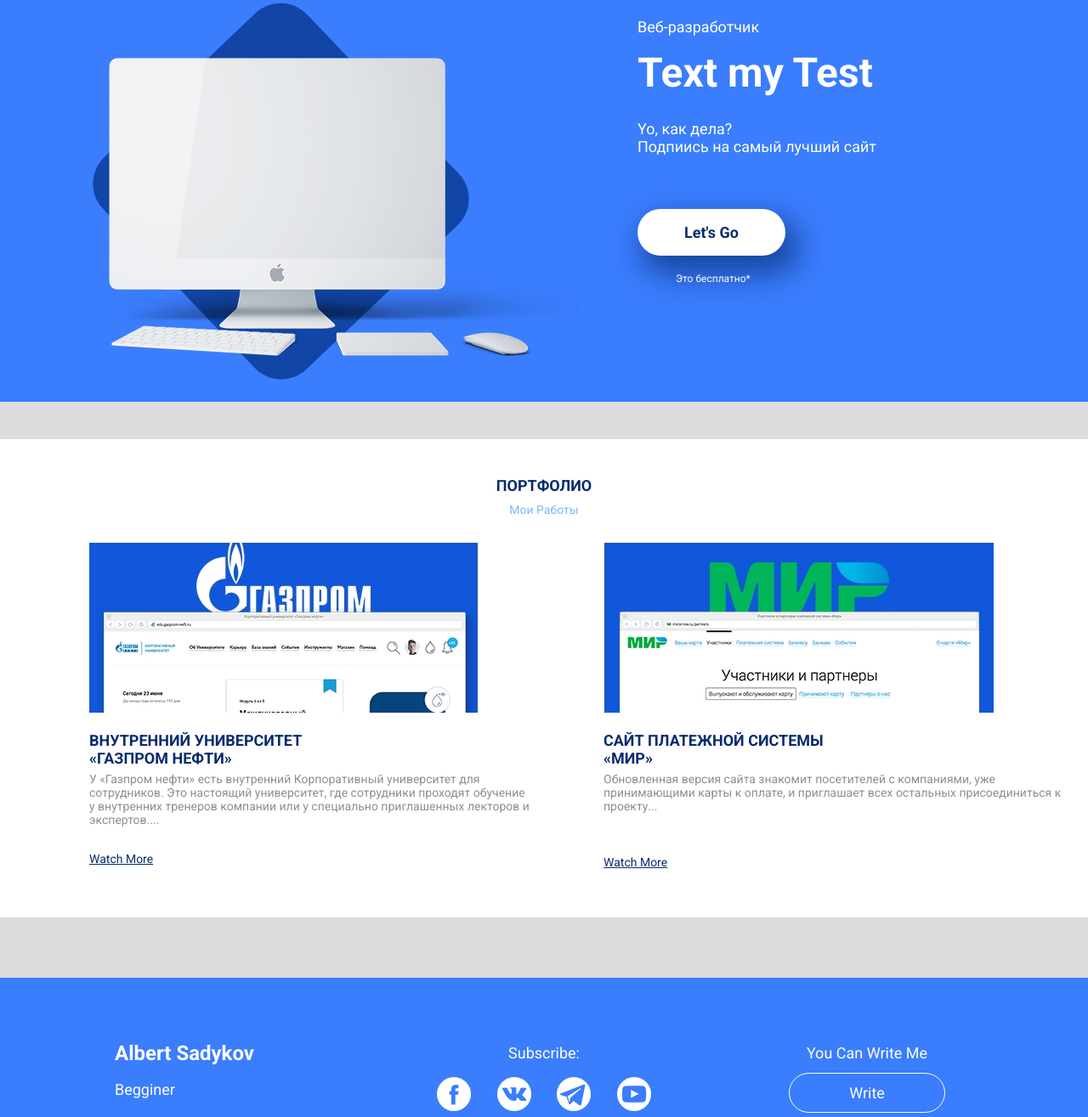
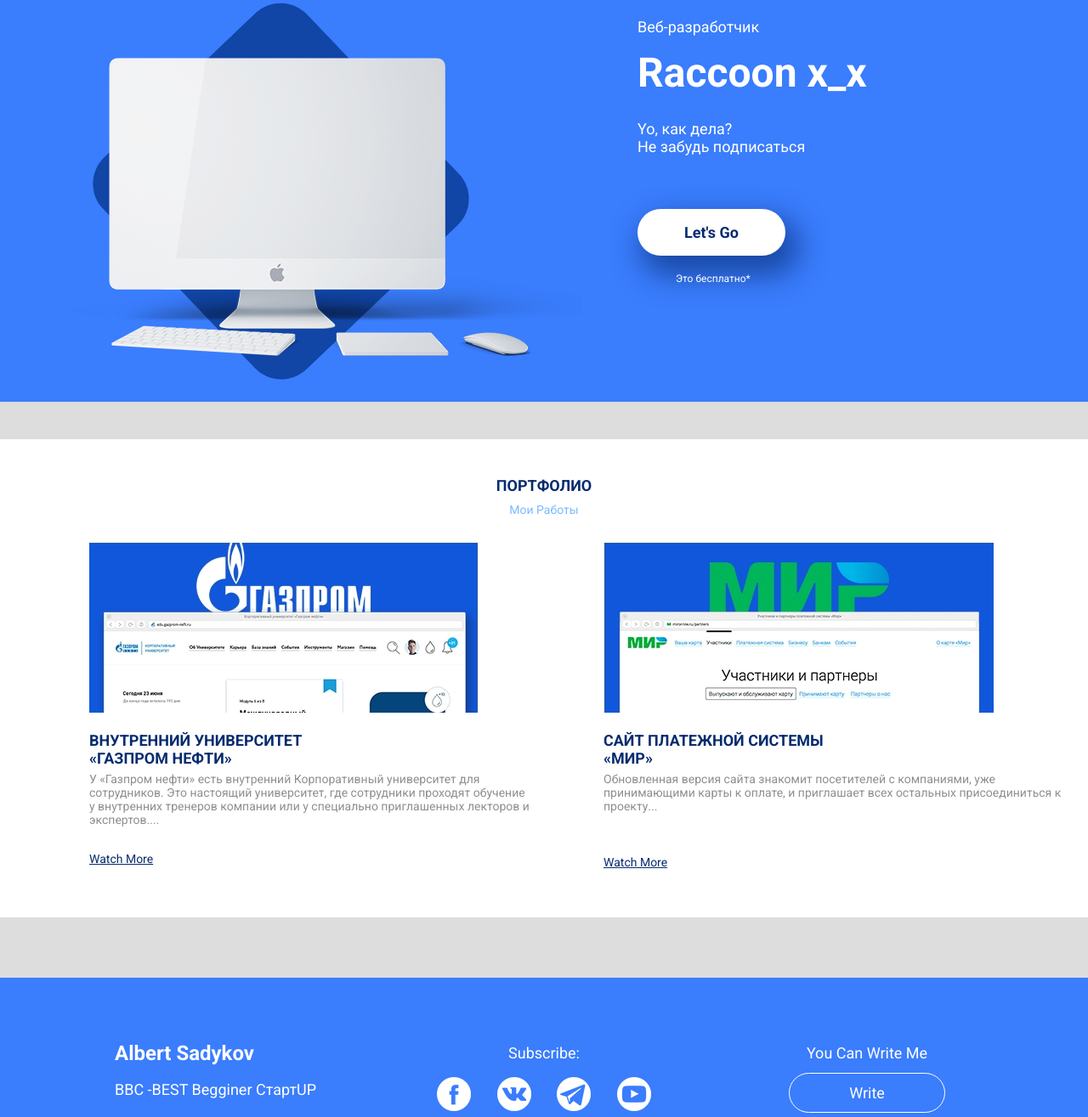
Before and after one commit to AlbertSadykovOfficial/demo, a plain HTML site: page index.html in a window 1280 px wide. Shown: the part 56-1371 px from the top of the page at 85% size. Drawn offline with Linux system fonts and the light colour scheme.

Commit message:
Add files via upload

```diff
--- a/index.html
+++ b/index.html
@@ -31,8 +31,8 @@
 								<div class = "col-md-7"> <img class = "header-img" src="img/backEndMAC.png" alt="Macintosh"></div>
 															<div class = "col-md-5">
 				<p class="header-pretitle">Веб-разработчик</p>
-				 <h1 class="header-title">Text my Test</h1>
-					<p class="header-subtitle">Yo, как дела?<br>Подпиись на самый лучший сайт</p>
+				 <h1 class="header-title">Raccoon x_x</h1>
+					<p class="header-subtitle">Yo, как дела?<br>Не забудь подписаться</p>
 
 						<div class="Header-button-block"></div>
 					<a href="https://www.instagram.com/raccoon_x__/" class="Header-button">Let's Go</a>
@@ -71,7 +71,7 @@
 	<footer>		 <div class="container">	<div class="row">
 
 				<div class="col-md-4">
-					<h4 class="footer-author">Albert Sadykov</h4>	<p class="footer-text"> Begginer </p>
+					<h4 class="footer-author">Albert Sadykov</h4>	<p class="footer-text"> BBC -BEST Begginer СтартUP </p>
 				</div>
 
 				<div class="col-md-4"> <div class="Social-block">
```
